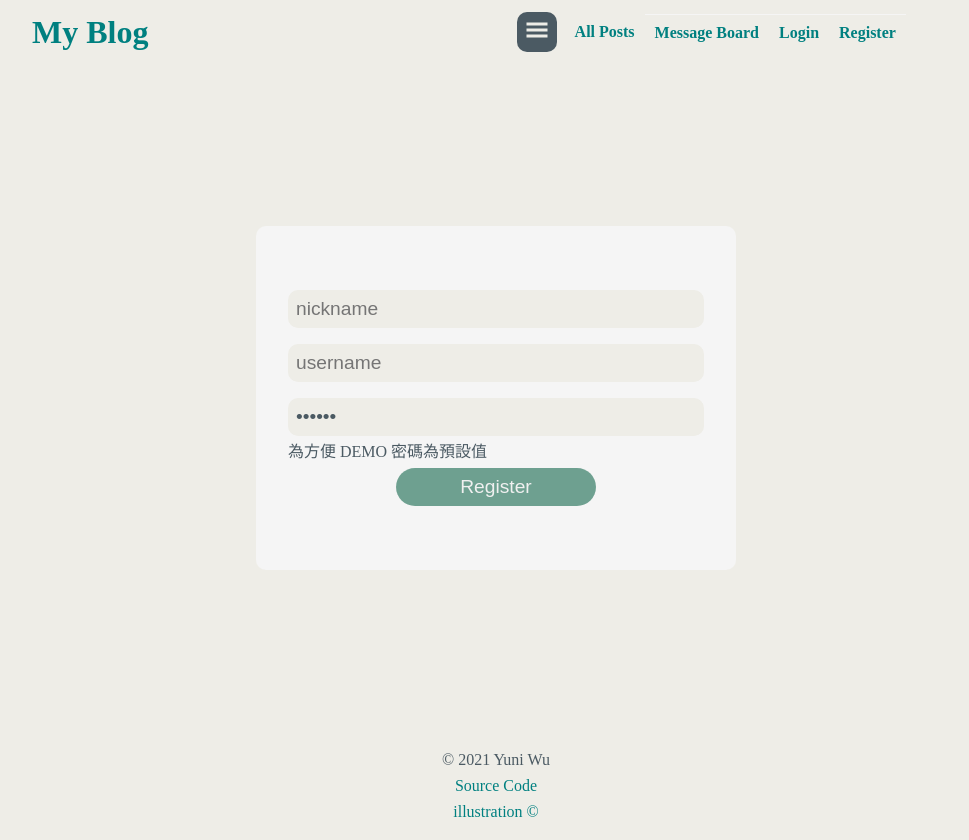
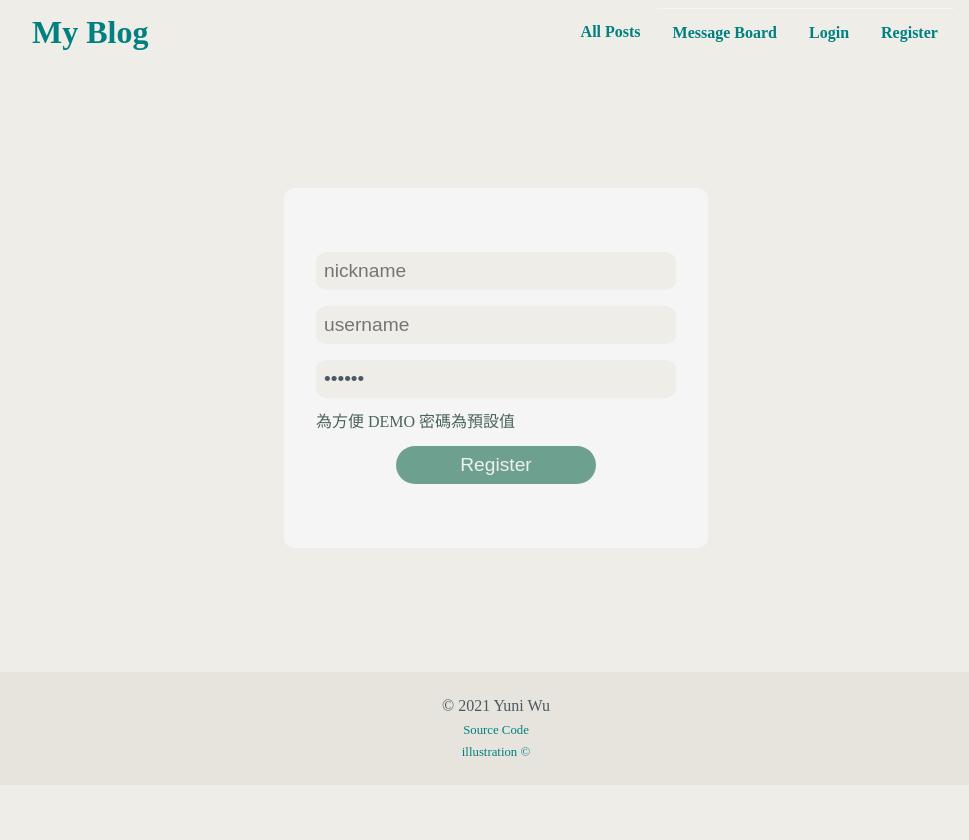
Before and after one commit to yuniniwu/blog, a React (Create React App) app: page /blog/register in a window 1280 px wide. Shown: the whole page, without its empty margins (144-1113 px from the left). After the commit the page ends 800 px from the top, so only its background shows below. Built offline with nearby package versions, Linux system fonts and the light colour scheme.

Commit message:
Add real Homepage; fix bugs

```diff
--- a/src/components/App/App.js
+++ b/src/components/App/App.js
@@ -57,7 +57,7 @@ export default function App() {
             <>
               <Reset />
               <GlobalStyle />
-              <Container style={{ fontFamily: themeMode.font }}>
+              {/* <Container style={{ fontFamily: themeMode.font }}> */}
               <Header />
               {/* router */}
               <Switch>
@@ -93,7 +93,7 @@ export default function App() {
                 </Route>
               </Switch>
               <Footer />
-              </Container>
+              {/* </Container> */}
             </>
           </Router>
         </ThemeProvider>
--- a/src/components/Footer/Footer.js
+++ b/src/components/Footer/Footer.js
@@ -1,11 +1,12 @@
 import styled from 'styled-components';
 
 const Wrapper = styled.footer`
-  padding: 20px;
+  padding: 1.6rem;
   display: flex;
   flex-direction: column;
   justify-content: space-between;
   align-items: center;
+  background-color: #e6e4dc;
 `;
 
 const Text = styled.p``;
@@ -14,6 +15,7 @@ const MyLink = styled.a`
   display: inline-block;
   text-decoration: none;
   margin-top: 10px;
+  font-size: 0.8rem;
 
   &:hover {
     color: ${({ theme }) => theme.colors.msg.text};
--- a/src/components/Header/Header.js
+++ b/src/components/Header/Header.js
@@ -7,8 +7,13 @@ import { GiHamburgerMenu } from 'react-icons/gi';
 import { CgClose } from 'react-icons/cg';
 import { MEDIA_QUERY_MD } from '../../style/breakpoint';
 import useRWD from '../../hooks/useRWD.js';
+import NavList from '../NavList';
+import { Container } from '../../style/commonLayout.js';
 
 const Wrapper = styled.header`
+  max-width: 960px;
+  margin: 0 auto;
+  /* min-height: calc(100vh - 132px); */
   display: flex;
   justify-content: space-between;
   align-items: center;
@@ -42,52 +47,11 @@ const IconWrapper = styled.div`
   margin-right: 0.5rem;
 `;
 
-// const LeftContainer = styled.div`
-//   display: flex;
-//   justify-content: flex-start;
-//   align-items: center;
-// `;
-
-const NavList = styled.nav`
-  width: 100%;
-  display: flex;
-  align-items: flex-end;
-  transition: 0.3s;
-
-  ${MEDIA_QUERY_MD} {
-    flex-direction: column;
-    background-color: ${({ theme }) => theme.colors.div};
-    color: ${({ theme }) => theme.colors.text};
-  }
-`;
-
-const NavItem = styled(Link)`
-  /* display: flex;
-  justify-content: center;
-  align-items: center; */
-  align-self: stretch;
-  text-align: center;
-  cursor: pointer;
-  text-decoration: none;
-  padding: 10px;
-  transition: ease-out;
-  font-weight: bolder;
-  transition: 0.3s;
-
-  &:hover {
-    box-shadow: inset 0 -8px ${({ theme }) => theme.colors.link.text};
-  }
-
-  & + & {
-    border-top: 1px solid ${({ theme }) => theme.colors.darkwhite};
-  }
-`;
-
 export default function Header() {
   const location = useLocation();
   const history = useHistory();
-  const { user, setUser } = useContext(AuthContext);
-  const [navToggle, setNavToggle] = useState('false');
+  const { setUser } = useContext(AuthContext);
+  const [navToggle, setNavToggle] = useState(false);
   const device = useRWD();
 
   const handleLogout = () => {
@@ -96,10 +60,10 @@ export default function Header() {
     if (location.pathname !== '/') {
       history.push('/');
     }
-    setNavToggle((prevState) => !prevState);
   };
 
   const handleNavDisplay = () => {
+    if (device === 'PC') return;
     setNavToggle((prevState) => !prevState);
   };
 
@@ -110,65 +74,27 @@ export default function Header() {
         {device !== 'PC' && (
           <IconWrapper>
             {navToggle ? (
+              <CgClose onClick={handleNavDisplay} />
+            ) : (
               <GiHamburgerMenu onClick={handleNavDisplay} />
-            ) : (
-              <CgClose onClick={handleNavDisplay} />
             )}
           </IconWrapper>
         )}
+      </Heading>
+      {navToggle && (
+        <NavList
+          handleLogout={handleLogout}
+          handleNavDisplay={handleNavDisplay}
+          location={location}
+        />
+      )}
 
-        {console.log('navToggle', navToggle)}
-      </Heading>
-
-      {navToggle && (
-        <NavList>
-          {console.log('navToggle', navToggle)}
-          <NavItem
-            to='/articles'
-            $active={location.pathname === '/articles'}
-            children='All Posts'
-            onClick={handleNavDisplay}
-          />
-          <NavItem
-            to='/message'
-            $active={location.pathname === '/message'}
-            children='Message Board'
-          />
-          {user ? (
-            <>
-              <NavItem
-                to='/new-post'
-                $active={location.pathname === '/new-post'}
-                children='Write a story'
-                onClick={handleNavDisplay}
-              />
-              <NavItem
-                to='/about'
-                $active={location.pathname === '/about'}
-                children='About'
-                onClick={handleNavDisplay}
-              />
-              <NavItem to='/' onClick={handleLogout}>
-                Logout
-              </NavItem>
-            </>
-          ) : (
-            <>
-              <NavItem
-                to='/login'
-                $active={location.pathname === '/login'}
-                children='Login'
-                onClick={handleNavDisplay}
-              />
-              <NavItem
-                to='/register'
-                $active={location.pathname === '/register'}
-                children='Register'
-                onClick={handleNavDisplay}
-              />
-            </>
-          )}
-        </NavList>
+      {device === 'PC' && (
+        <NavList
+          handleLogout={handleLogout}
+          handleNavDisplay={handleNavDisplay}
+          location={location}
+        />
       )}
     </Wrapper>
   );
--- /dev/null
+++ b/src/components/NavList/NavList.js
@@ -0,0 +1,100 @@
+import { useContext } from 'react';
+import styled from 'styled-components';
+import { Link } from 'react-router-dom';
+import { AuthContext } from '../../context.js';
+import { MEDIA_QUERY_MD } from '../../style/breakpoint';
+import PropTypes from 'prop-types';
+
+const NavListWrapper = styled.nav`
+  width: 100%;
+  display: flex;
+  align-items: flex-end;
+  transition: 0.3s;
+
+  ${MEDIA_QUERY_MD} {
+    flex-direction: column;
+    background-color: ${({ theme }) => theme.colors.div};
+    color: ${({ theme }) => theme.colors.text};
+  }
+`;
+
+const NavItem = styled(Link)`
+  display: block;
+  align-self: stretch;
+  text-align: center;
+  cursor: pointer;
+  text-decoration: none;
+  padding: 1rem;
+  transition: ease-out;
+  font-weight: bolder;
+  transition: 0.3s;
+
+  &:hover {
+    box-shadow: inset 0 -8px ${({ theme }) => theme.colors.link.text};
+  }
+
+  & + & {
+    border-top: 1px solid ${({ theme }) => theme.colors.darkwhite};
+  }
+`;
+
+export default function NavList({ handleLogout, handleNavDisplay, location }) {
+  const { user } = useContext(AuthContext);
+
+  return (
+    <NavListWrapper>
+      <NavItem
+        to='/articles'
+        $active={location.pathname === '/articles'}
+        children='All Posts'
+        onClick={handleNavDisplay}
+      />
+      <NavItem
+        to='/message'
+        $active={location.pathname === '/message'}
+        children='Message Board'
+        onClick={handleNavDisplay}
+      />
+      {user ? (
+        <>
+          <NavItem
+            to='/new-post'
+            $active={location.pathname === '/new-post'}
+            children='Write a story'
+            onClick={handleNavDisplay}
+          />
+          <NavItem
+            to='/about'
+            $active={location.pathname === '/about'}
+            children='About'
+            onClick={handleNavDisplay}
+          />
+          <NavItem to='/' onClick={handleLogout}>
+            Logout
+          </NavItem>
+        </>
+      ) : (
+        <>
+          <NavItem
+            to='/login'
+            $active={location.pathname === '/login'}
+            children='Login'
+            onClick={handleNavDisplay}
+          />
+          <NavItem
+            to='/register'
+            $active={location.pathname === '/register'}
+            children='Register'
+            onClick={handleNavDisplay}
+          />
+        </>
+      )}
+    </NavListWrapper>
+  );
+}
+
+NavList.propTypes = {
+  handleLogout: PropTypes.func.isRequired,
+  handleNavDisplay: PropTypes.func.isRequired,
+  location: PropTypes.object.isRequired,
+};
--- /dev/null
+++ b/src/components/NavList/index.js
@@ -0,0 +1 @@
+export { default } from './NavList.js';
--- a/src/components/SpPostItem/SpPostItem.js
+++ b/src/components/SpPostItem/SpPostItem.js
@@ -80,7 +80,7 @@ const ReadMore = styled(Link)`
   }
 `;
 
-export default function PostItem({ post }) {
+export default function SpPostItem({ post }) {
   return (
     <PostContainer>
       <LeftWrapper>
@@ -96,6 +96,6 @@ export default function PostItem({ post }) {
   );
 }
 
-PostItem.propTypes = {
+SpPostItem.propTypes = {
   post: PropTypes.object.isRequired,
 };
--- a/src/hooks/useRWD.js
+++ b/src/hooks/useRWD.js
@@ -1,13 +1,23 @@
-import { useState, useEffect } from 'react';
+import { useState, useEffect, useCallback } from 'react';
 
 const useRWD = () => {
-  const [device, setDevice] = useState('mobile');
+  const [device, setDevice] = useState(() => {
+    let initialDevice;
+    if (window.innerWidth > 768) {
+      initialDevice = 'PC';
+    } else if (window.innerWidth > 576) {
+      initialDevice = 'tablet';
+    } else {
+      initialDevice = 'mobile';
+    }
+    return initialDevice;
+  });
 
-  const handleRWD = () => {
+  const handleRWD = useCallback(() => {
     if (window.innerWidth > 768) setDevice('PC');
     else if (window.innerWidth > 576) setDevice('tablet');
     else setDevice('mobile');
-  };
+  }, []);
 
   useEffect(() => {
     window.addEventListener('resize', handleRWD);
--- a/src/pages/RegisterPage/RegisterPage.js
+++ b/src/pages/RegisterPage/RegisterPage.js
@@ -15,7 +15,7 @@ export default function RegisterPage() {
   const { setUser } = useContext(AuthContext);
   const [nickname, setNickname] = useState('');
   const [username, setUsername] = useState('');
-  const [password, setPassword] = useState('');
+  const [password, setPassword] = useState('Lidemy');
   const [errMessage, setErrMessage] = useState('');
   const history = useHistory();
   // disabled submit button or not
@@ -79,10 +79,11 @@ export default function RegisterPage() {
           onFocus={handleInputFocus}
         />
         <TextInput
-          value='Lidemy'
+          value={password}
           onChange={handlePasswordChange}
           onFocus={handleInputFocus}
           type='password'
+          readOnly
         />
         <p>為方便 DEMO 密碼為預設值</p>
 
--- a/src/style/commonLayout.js
+++ b/src/style/commonLayout.js
@@ -3,12 +3,13 @@ import { MEDIA_QUERY_MD, MEDIA_QUERY_SM } from './breakpoint';
 
 const Container = styled.div`
   max-width: 960px;
-  min-height: calc(100vh - 132px);
+  min-height: calc(100vh - 192px);
   margin: 0 auto;
   position: relative;
 `;
 
 const LoginForm = styled.form`
+  max-width: 360px;
   background-color: ${({ theme }) => theme.colors.darkwhite};
   padding: 4rem 2rem;
   border-radius: 10px;
@@ -18,8 +19,8 @@ const LoginForm = styled.form`
   transform: translate(-50%, -50%);
 
   p {
-    margin: 0.5rem 0;
-    color: ${({ theme }) => theme.colors.div.divText};
+    margin: 1rem 0;
+    color: ${({ theme }) => theme.colors.card.text};
   }
 `;
 
```
Also changed, not shown: src/pages/HomePage/HomePage.js (+23 -0 lines). Lines whose indentation alone changed are shown as unchanged.
